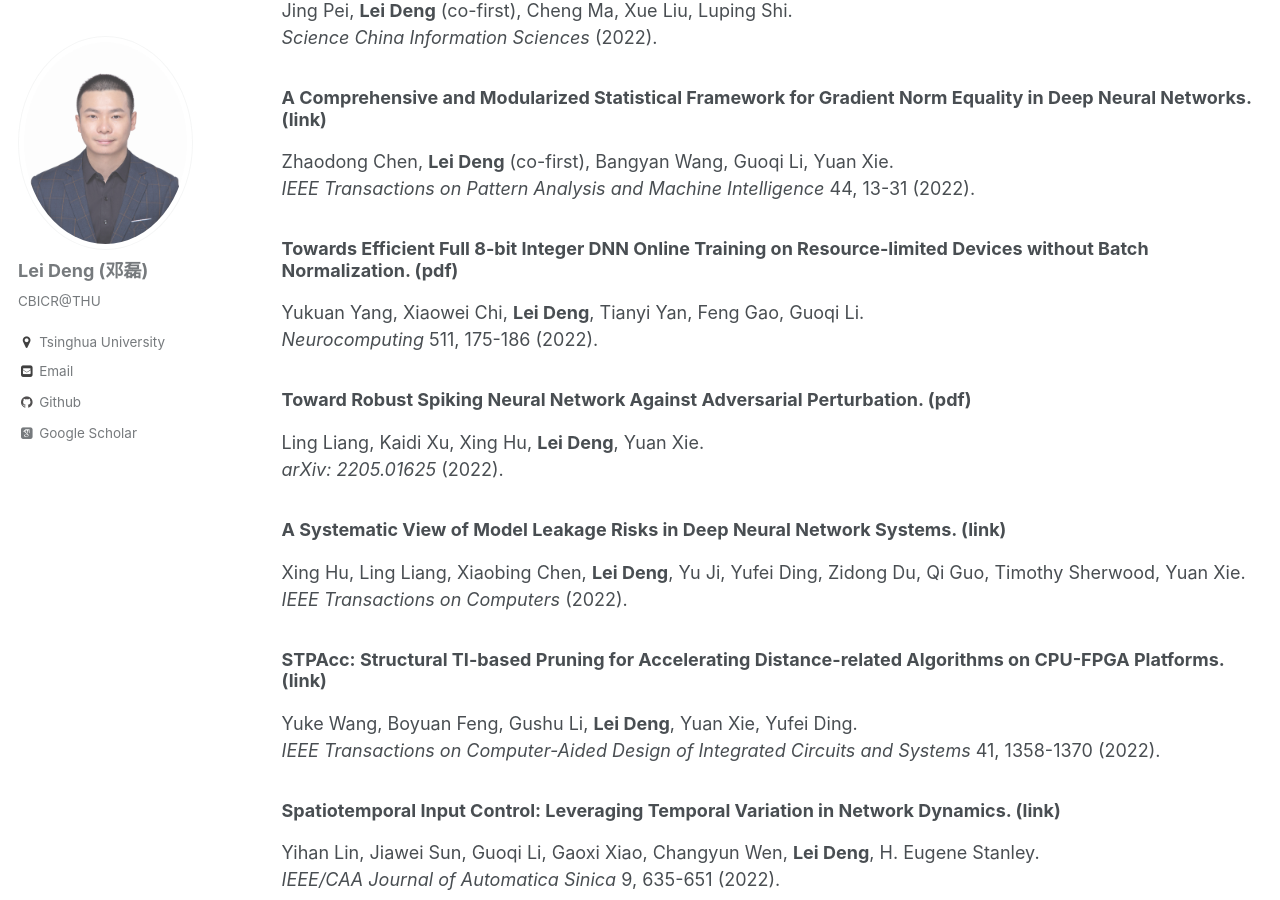
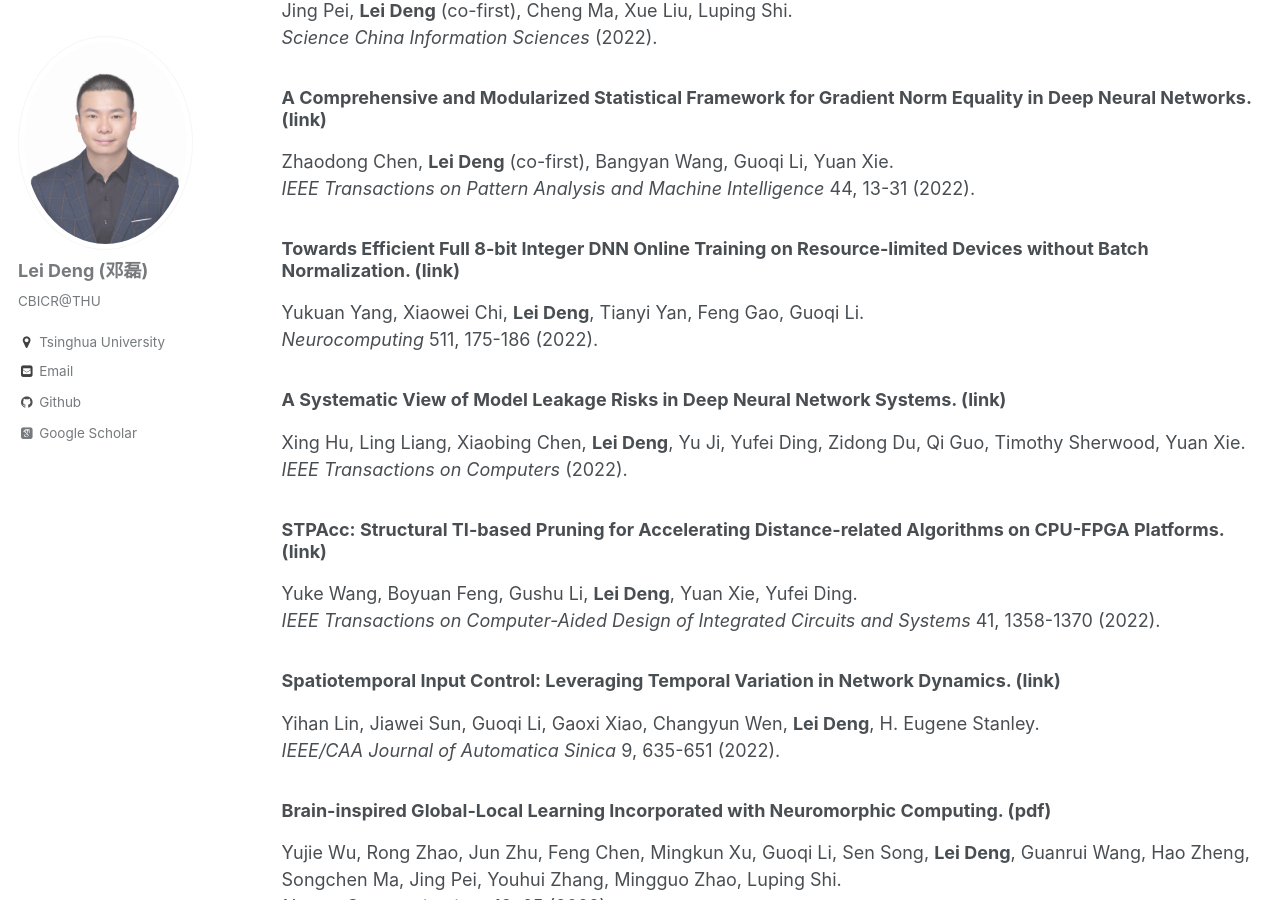
Before and after one commit to dllfei/dllfei.github.io, a Jekyll site: the page built from _pages/publications.md, in a window 1280 px wide and 900 px high, scrolled down 779 px. Built offline with Jekyll 4.4.1, drawn with Linux system fonts in a browser that asks for light colours; some web fonts are replaced; some of the changed text lies outside the part shown.

Commit message:
Update publications.md

```diff
--- a/_pages/publications.md
+++ b/_pages/publications.md
@@ -28,13 +28,9 @@ Jing Pei, **Lei Deng** (co-first), Cheng Ma, Xue Liu, Luping Shi. <br />
 Zhaodong Chen, **Lei Deng** (co-first), Bangyan Wang, Guoqi Li, Yuan Xie. <br />
 *IEEE Transactions on Pattern Analysis and Machine Intelligence* 44, 13-31 (2022).
 
-### Towards Efficient Full 8-bit Integer DNN Online Training on Resource-limited Devices without Batch Normalization. ([pdf](https://arxiv.org/pdf/2105.13890.pdf)) <br />
+### Towards Efficient Full 8-bit Integer DNN Online Training on Resource-limited Devices without Batch Normalization. ([link]([https://iopscience.iop.org/article/10.1088/2634-4386/ac889b](https://www.sciencedirect.com/science/article/pii/S0925231222010311?casa_token=I6_JrW4M9M0AAAAA:X4pgKs7pgCogxdk2eukqNp3_BZYvJWtyqYshAUKcI3fyLbMKuvNLdYcY8M71zIfJh6PgwCTr))) <br />
 Yukuan Yang, Xiaowei Chi, **Lei Deng**, Tianyi Yan, Feng Gao, Guoqi Li. <br />
 *Neurocomputing* 511, 175-186 (2022).
-
-### Toward Robust Spiking Neural Network Against Adversarial Perturbation. ([pdf](https://arxiv.org/pdf/2205.01625.pdf)) <br />
-Ling Liang, Kaidi Xu, Xing Hu, **Lei Deng**, Yuan Xie. <br />
-*arXiv: 2205.01625* (2022).
 
 ### A Systematic View of Model Leakage Risks in Deep Neural Network Systems. ([link](https://ieeexplore.ieee.org/abstract/document/9705069)) <br />
 Xing Hu, Ling Liang, Xiaobing Chen, **Lei Deng**, Yu Ji, Yufei Ding, Zidong Du, Qi Guo, Timothy Sherwood, Yuan Xie. <br />
```
Also changed, not shown: other parts of _pages/publications.md (+1 -1 lines).
